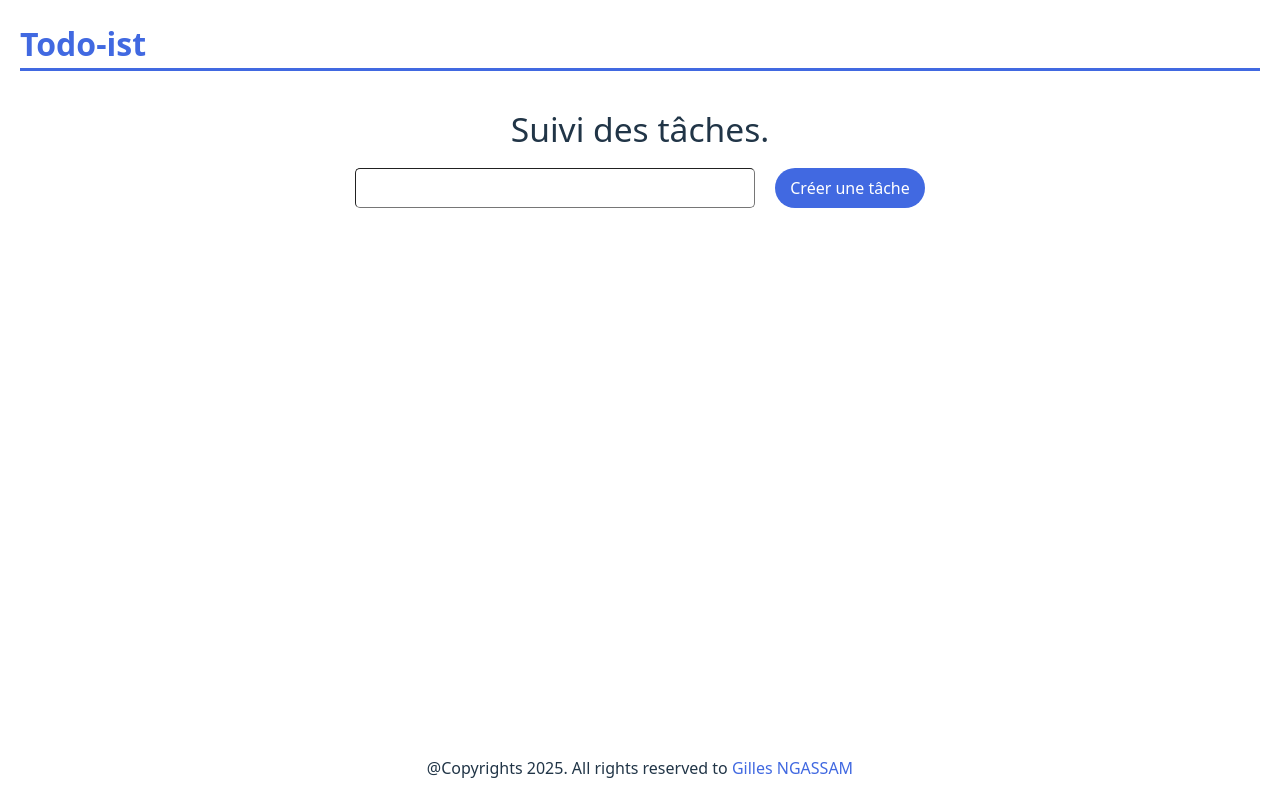
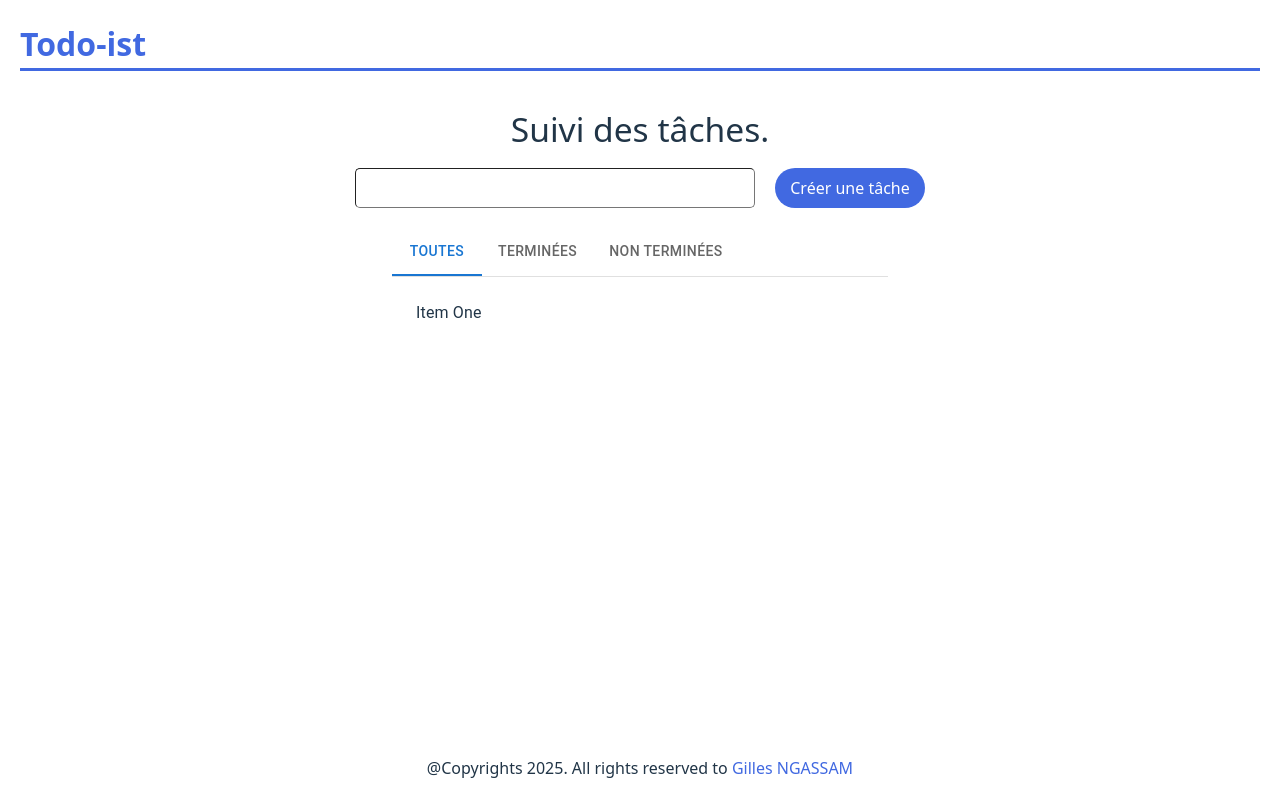
Before and after one commit to NanmegniNgassam/todo-list, a React (Vite) app: page / in a window 1280 px wide. Built offline with nearby package versions, Linux system fonts and the light colour scheme.

Commit message:
Dev: Installing MUI and setting up Tabs widget

```diff
--- a/package.json
+++ b/package.json
@@ -12,6 +12,10 @@
     "coverage": "vitest run --coverage"
   },
   "dependencies": {
+    "@emotion/react": "^11.14.0",
+    "@emotion/styled": "^11.14.1",
+    "@mui/lab": "^7.0.0-beta.17",
+    "@mui/material": "^7.3.2",
     "react": "^19.1.1",
     "react-dom": "^19.1.1"
   },
--- a/src/components/home/index.tsx
+++ b/src/components/home/index.tsx
@@ -1,10 +1,12 @@
 import Create from "../create";
+import TasksList from "../tasksList";
 
 const Home = () => {
   return (
     <div className="landing">
       <h1>Suivi des tâches.</h1>
       <Create />
+      <TasksList />
     </div>
   );
 }
--- /dev/null
+++ b/src/components/tasksList/index.tsx
@@ -0,0 +1,31 @@
+import { TabContext, TabList, TabPanel } from "@mui/lab";
+import { Box, Tab } from "@mui/material";
+import { useState } from "react";
+
+const TasksList = () => {
+  type TabType = 'all' | 'done' | 'undone';
+  const [value, setValue] = useState<TabType>('all');
+
+  const handleChange = (_: React.SyntheticEvent, newValue: TabType) => {
+    setValue(newValue);
+  };
+
+  return (
+    <Box sx={{ width: { xs: '100%', sm: '75%', md: '50%', lg: '40%', xl: '30%' }, typography: 'body1' }}>
+      <TabContext value={value}>
+        <Box sx={{ borderBottom: 1, borderColor: 'divider' }}>
+          <TabList onChange={handleChange} aria-label="Select a target on tasks you want to see.">
+            <Tab label="Toutes" value="all" />
+            <Tab label="Terminées" value="done" />
+            <Tab label="Non terminées" value="undone" />
+          </TabList>
+        </Box>
+        <TabPanel value="all">Item One</TabPanel>
+        <TabPanel value="done">Item Two</TabPanel>
+        <TabPanel value="undone">Item Three</TabPanel>
+      </TabContext>
+    </Box>
+  );
+}
+
+export default TasksList;
```
Also changed, not shown: 1 other file (tests, documents, lock files or other folders).
